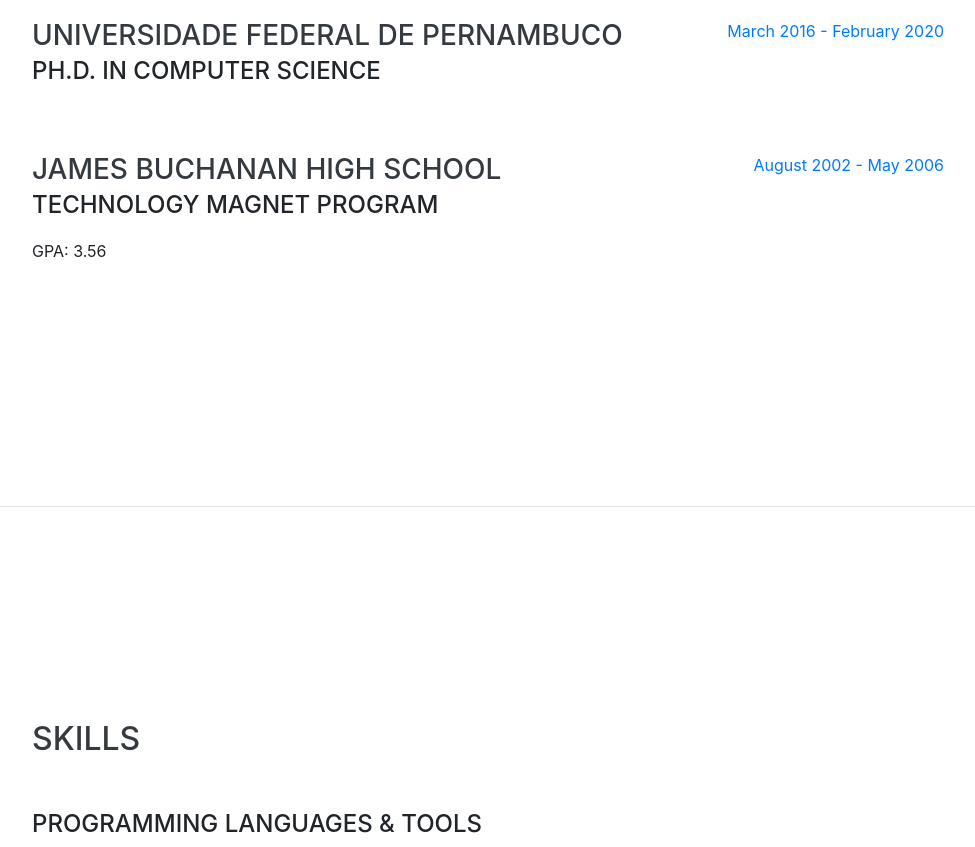
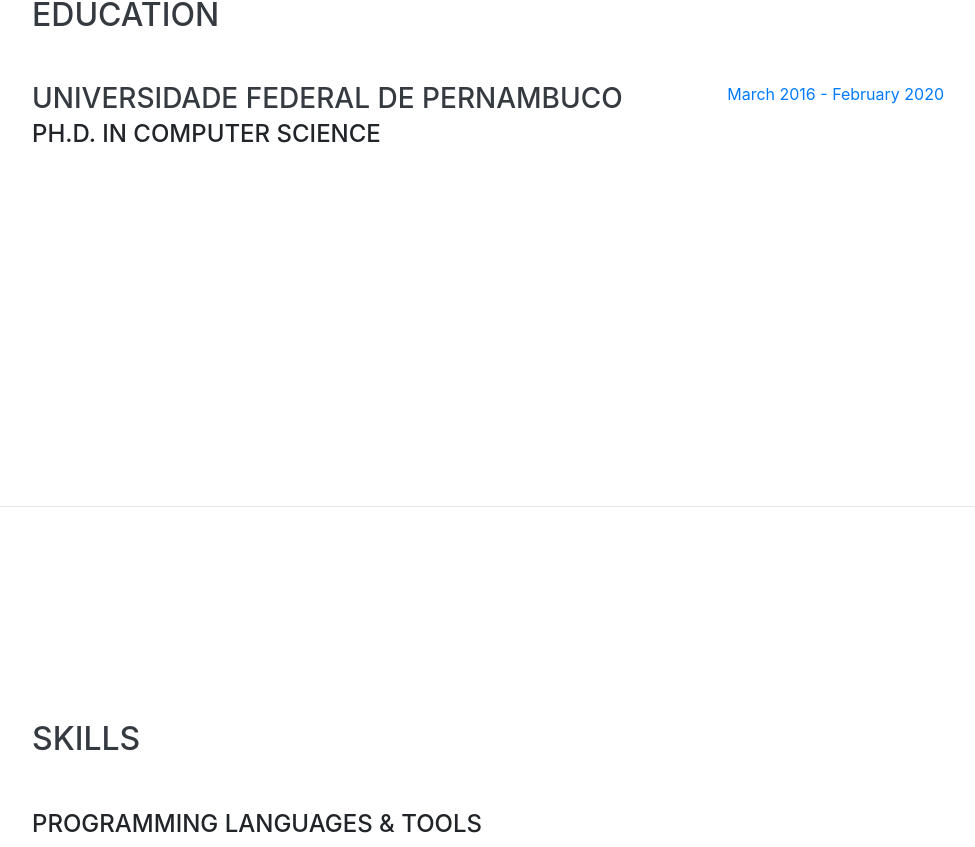
Before and after one commit to janael-pinheiro/personal_page, a website with bundled scripts: page index.html in a window 1280 px wide. Shown: the part 2077-2924 px from the top of the page, without its empty margins (288-1263 px from the left). Built offline with nearby package versions, Linux system fonts and the light colour scheme; a web font is replaced by a local one.

```diff
--- a/index.html
+++ b/index.html
@@ -157,18 +157,6 @@
           </div>
         </div>
 
-        <div class="resume-item d-flex flex-column flex-md-row justify-content-between">
-          <div class="resume-content">
-            <h3 class="mb-0">James Buchanan High School</h3>
-            <div class="subheading mb-3">Technology Magnet Program</div>
-            <p>GPA: 3.56</p>
-          </div>
-          <div class="resume-date text-md-right">
-            <span class="text-primary">August 2002 - May 2006</span>
-          </div>
-        </div>
-
-      </div>
     </section>
 
     <hr class="m-0">
```
Also changed, not shown: img/profile_2.jpg (deleted).
